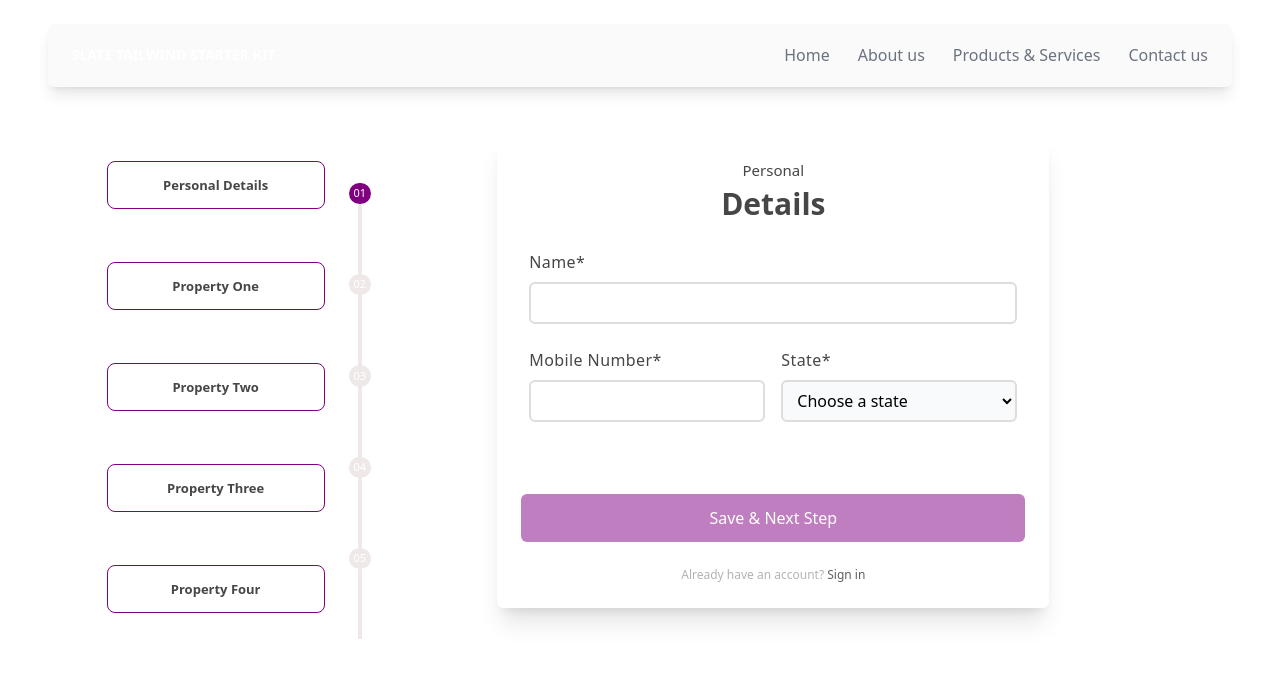
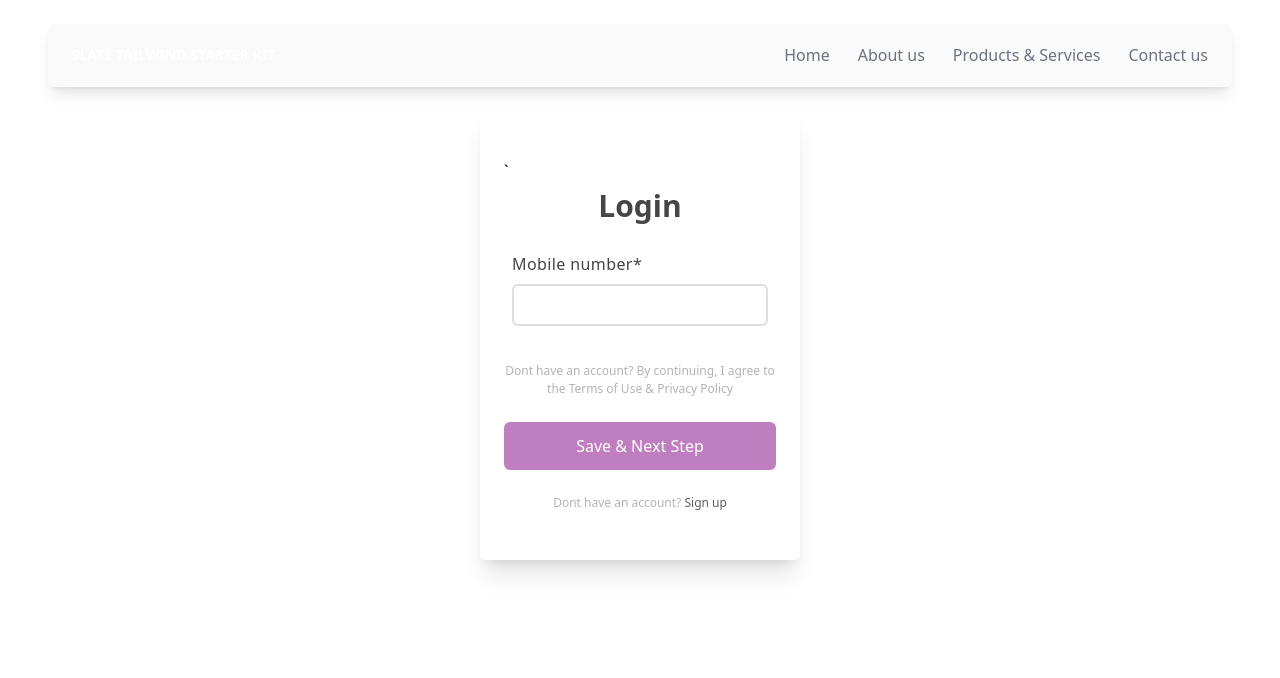
Before and after one commit to Rohit-kumar-raja/esybill, a React (Create React App) app in the folder frontend/: page /login in a window 1280 px wide. Shown: the top 678 px of the page. Built offline with nearby package versions, Linux system fonts and the light colour scheme.

Commit message:
added login page

```diff
--- a/frontend/package.json
+++ b/frontend/package.json
@@ -12,6 +12,7 @@
     "react-google-recaptcha": "^2.1.0",
     "react-icons": "^4.8.0",
     "react-redux": "^8.0.5",
+    "react-router-dom": "^6.10.0",
     "react-scripts": "5.0.1",
     "react-toastify": "^9.1.2",
     "web-vitals": "^2.1.4"
--- a/frontend/src/App.js
+++ b/frontend/src/App.js
@@ -4,13 +4,28 @@ import RegistrationForm from "./pages/RegistrationForm";
 import { store } from "./store";
 import { Provider } from 'react-redux';
 import OTPVerificationModal from "./components/OTPVerificationModal";
+import {
+  createBrowserRouter,
+  RouterProvider,
+} from "react-router-dom";
+import LoginForm from "./pages/LoginForm";
+const router = createBrowserRouter([
+  {
+    path: "/",
+    element: <RegistrationForm/>,
+    // loader: rootLoader,
+  },
+  {
+    path:"/login",
+    element:<LoginForm/>
+  }
+]);
 
 function App() {
   return (
     <>
     <Provider store={store}>
-    <RegistrationForm/>
-    {/* <OTPVerificationModal/> */}
+    <RouterProvider router={router} />
     </Provider>
 
     </>
--- a/frontend/src/components/PersonalDetailsForm.jsx
+++ b/frontend/src/components/PersonalDetailsForm.jsx
@@ -2,6 +2,7 @@ import React, { useCallback, useEffect, useRef, useState } from 'react'
 import ReCAPTCHA from 'react-google-recaptcha'
 
 import { stateList } from '../constants/stateList'
+import { Link } from 'react-router-dom'
 
 const PersonalDetailsForm = ({setActivateFirstProperty,setUserRegistrationData,
   setActivateFirstPropertyStepper}) => {
@@ -105,7 +106,9 @@ focus:shadow-lg focus:shadow-[#800080]-500/50 focus:border-2 focus:border-[#8000
          onChange={useCallback(() => setCaptchaToken(true))}/> */}
         <button className={`font-normal  bg-[#800080] text-[white] rounded-md w-full py-3 px-6 my-6
         ${disabled ? `cursor-not-allowed opacity-50` : `cursor-pointer opacity-100`} `}>Save & Next Step</button>
-        <span className='text-[#B3B3B3] text-[12px] font-normal text-center'>Already have an account? <span className='text-[#5E5E5E]'> Sign in</span></span>
+        <span className='text-[#B3B3B3] text-[12px] font-normal text-center'>Already have an account?
+        <Link to='/login'><span className='text-[#5E5E5E]'> Sign in</span></Link>
+        </span>
         </div>
 
    </form>
--- a/frontend/src/components/PropertyFourForm.jsx
+++ b/frontend/src/components/PropertyFourForm.jsx
@@ -60,7 +60,8 @@ return (
     <>
     {
       showModal ? <OTPVerificationModal  setShowModal={setShowModal}
-      userRegistrationData={userRegistrationData}  setUserRegistrationData={setUserRegistrationData}/> : null
+      userRegistrationData={userRegistrationData}
+       setUserRegistrationData={setUserRegistrationData}/> : null
     }
 <div className='flex flex-col px-6'>
 <form className="rounded-md px-2 md:px-6 py-6 shadow-xl" onSubmit={propertyFourSubmitHandler}>
--- /dev/null
+++ b/frontend/src/pages/LoginForm.jsx
@@ -0,0 +1,71 @@
+import React, { useEffect, useState } from 'react'
+import Navbar from '../components/Navbar'
+import { Link } from 'react-router-dom'
+import OTPVerificationModal from '../components/OTPVerificationModal'
+
+const LoginForm = () => {
+    const [disabled, setDisabled] = useState(true)
+    const [usermobilenumber, setUserMobileNumber] = useState('')
+    const [showModal, setShowModal] = useState(false)
+
+    const userDetailSubmitHandler = (e) => {
+        e.preventDefault()
+        setShowModal(true)
+      }
+
+      useEffect(()=>{
+        if(usermobilenumber!==''){
+          setDisabled(false)
+        }
+        else setDisabled(true)
+      },[usermobilenumber])
+
+  return (
+    <>
+     {
+      showModal ? <OTPVerificationModal  setShowModal={setShowModal}
+    //   userRegistrationData={userRegistrationData}
+    //    setUserRegistrationData={setUserRegistrationData}
+       /> : null
+    }
+     <Navbar/>
+     <div class="grid grid-cols-8">
+     <div class="col-span-3"></div>
+     <div class="col-span-2">
+     <form className="rounded-md px-2 md:px-6 py-6 md:py-12 shadow-xl" onSubmit={userDetailSubmitHandler}>
+     `  <div className='px-6 text-center'>
+            <h1 className='text-[30px] font-semibold text-[#464646]'>Login</h1>
+        </div>
+        <div className="flex flex-col mb-6">
+          <div className="w-full mb-6 md:mb-0 px-2 md:mt-6">
+            <label className="block tracking-wide text-[#464646]
+            text-[16px] font-normal mb-2" htmlFor="grid-first-name">
+             Mobile number*
+            </label>
+            <input className="appearance-none block w-full border-2 border-[#DDDDDD]
+            focus:shadow-lg focus:shadow-[#800080]-500/50 focus:outline-none focus:border-2
+             focus:border-[#800080] rounded-md h-[42px] px-4 mb-3 leading-tight " required
+              id="grid-first-name" type="text" placeholder=""
+              value={usermobilenumber} onChange={(e)=> setUserMobileNumber(e.target.value)} />
+          </div>
+        </div>
+        <div className='flex flex-col items-center'>
+        <span className='text-[#B3B3B3] text-[12px] font-normal text-center'>Dont have an account?
+        By continuing, I agree to the Terms of Use & Privacy Policy
+</span>
+<button className={`font-normal  bg-[#800080] text-[white] rounded-md w-full py-3 px-6 my-6
+${disabled ? `cursor-not-allowed opacity-50` : `cursor-pointer opacity-100`} `}>Save & Next Step</button>
+<span className='text-[#B3B3B3] text-[12px] font-normal text-center'>Dont have an account?
+<Link to='/'><span className='text-[#5E5E5E]'> Sign up</span></Link>
+</span>
+</div>
+    </form>
+     </div>
+     <div class="col-span-3"></div>
+     </div>
+
+    </>
+  )
+}
+
+export default LoginForm
```
Also changed, not shown: 1 other file (tests, documents, lock files or other folders).
